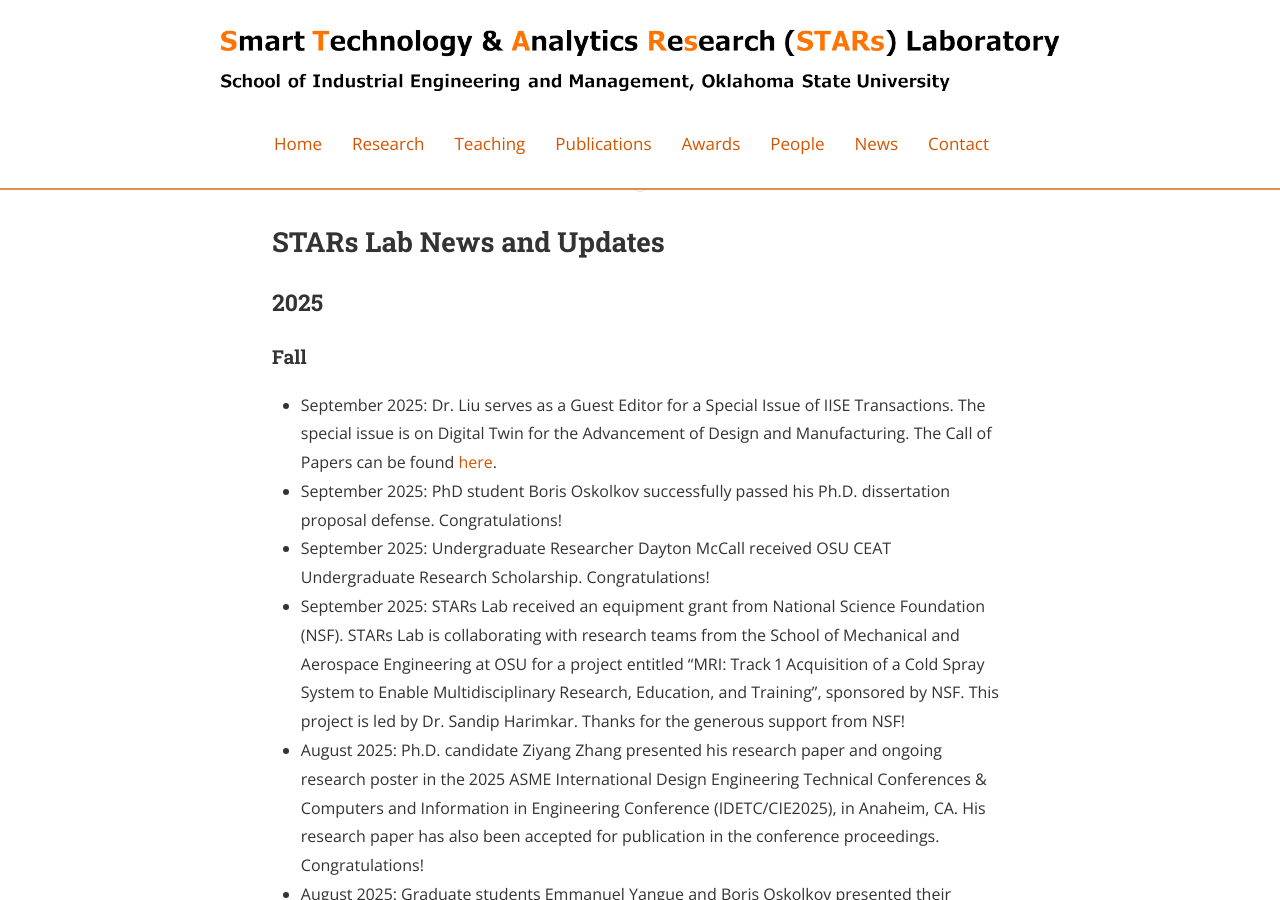
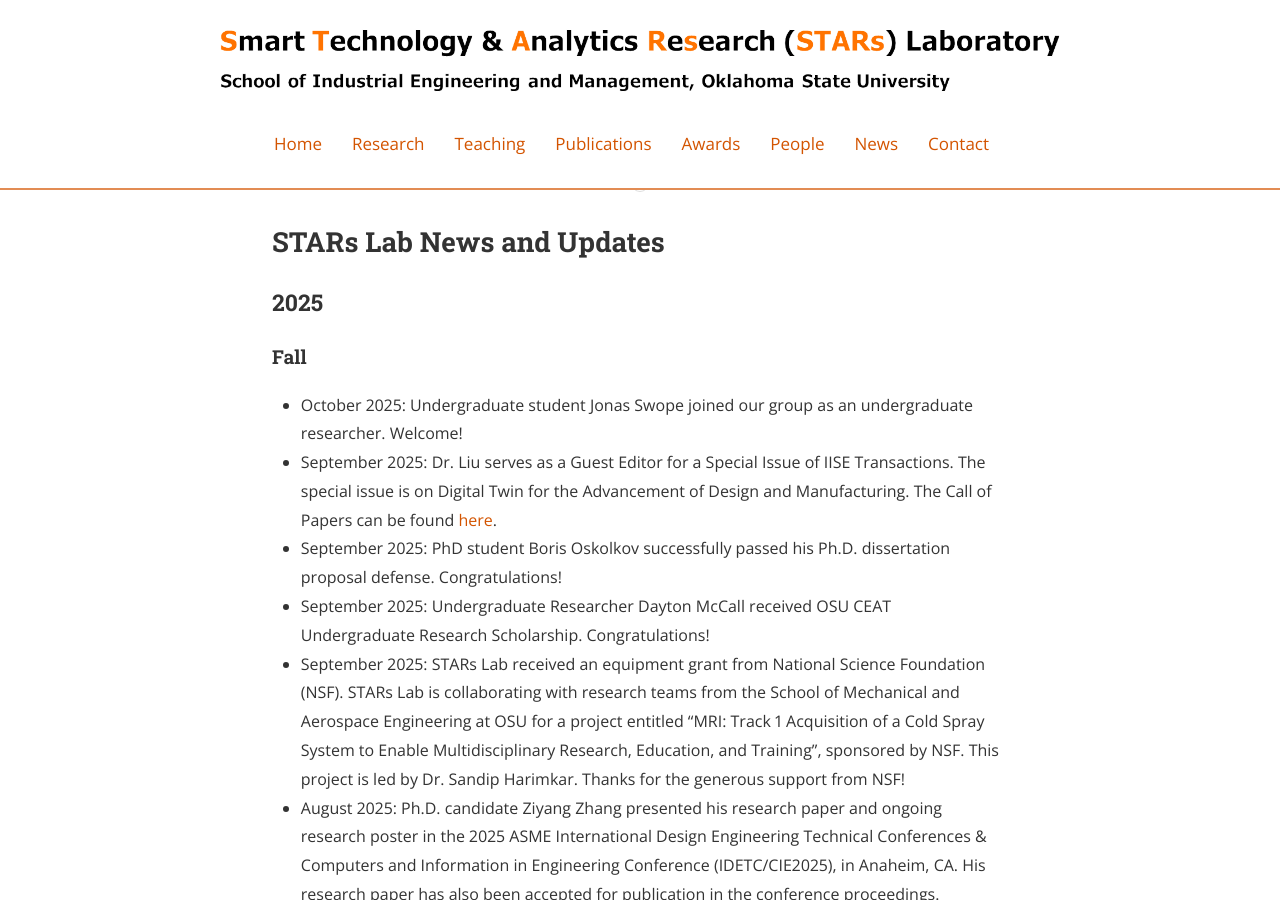
Before and after one commit to stars-laboratory/stars-laboratory.github.io, a Jekyll site: the page built from Gnews.md, in a window 1280 px wide and 900 px high. Built offline with Jekyll 4.4.1, drawn with Linux system fonts in a browser that asks for light colours; nearby versions of some CDN libraries.

Commit message:
Update Gnews.md
Information Update.

```diff
--- a/Gnews.md
+++ b/Gnews.md
@@ -11,6 +11,7 @@
 
 #### Fall
 
+* October 2025: Undergraduate student Jonas Swope joined our group as an undergraduate researcher. Welcome!
 * September 2025: Dr. Liu serves as a Guest Editor for a Special Issue of IISE Transactions. The special issue is on Digital Twin for the Advancement of Design and Manufacturing. The Call of Papers can be found [here](https://think.taylorandfrancis.com/special_issues/digital-twin-for-the-advancement-of-design-and-manufacturing/).
 * September 2025: PhD student Boris Oskolkov successfully passed his Ph.D. dissertation proposal defense. Congratulations!
 * September 2025: Undergraduate Researcher Dayton McCall received OSU CEAT Undergraduate Research Scholarship. Congratulations!
```
